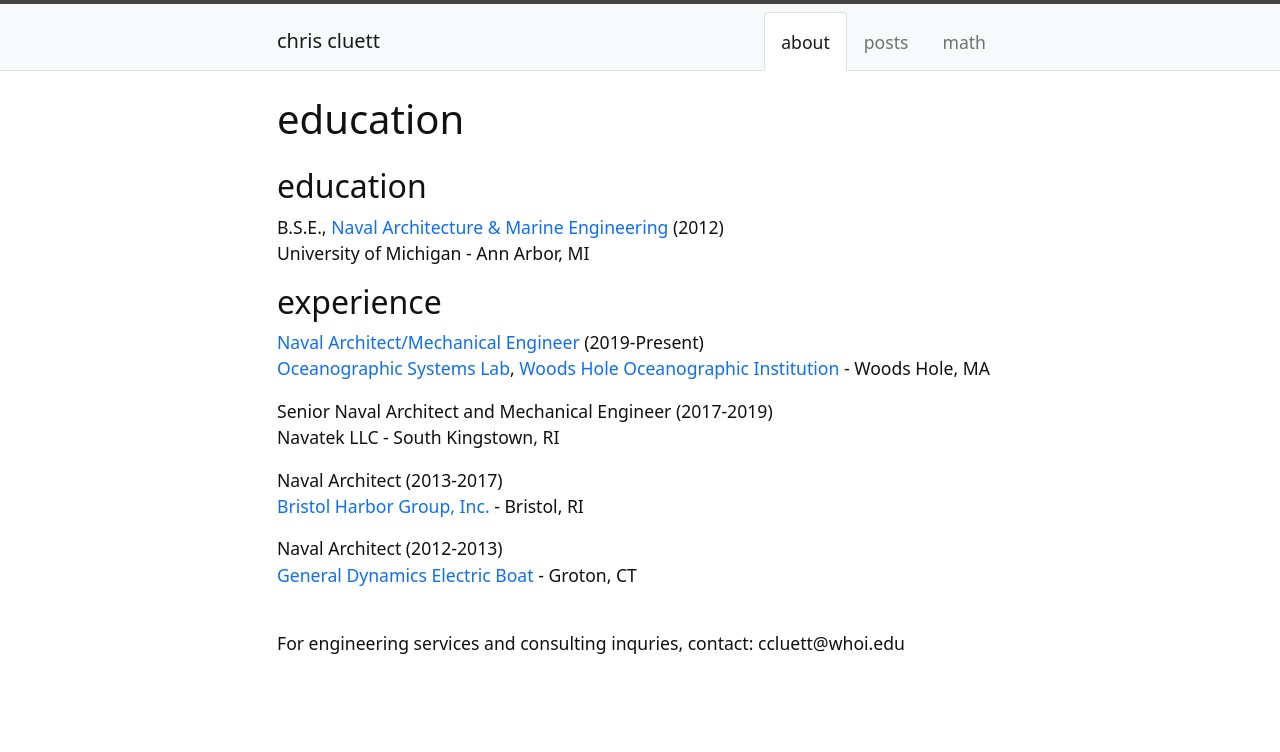
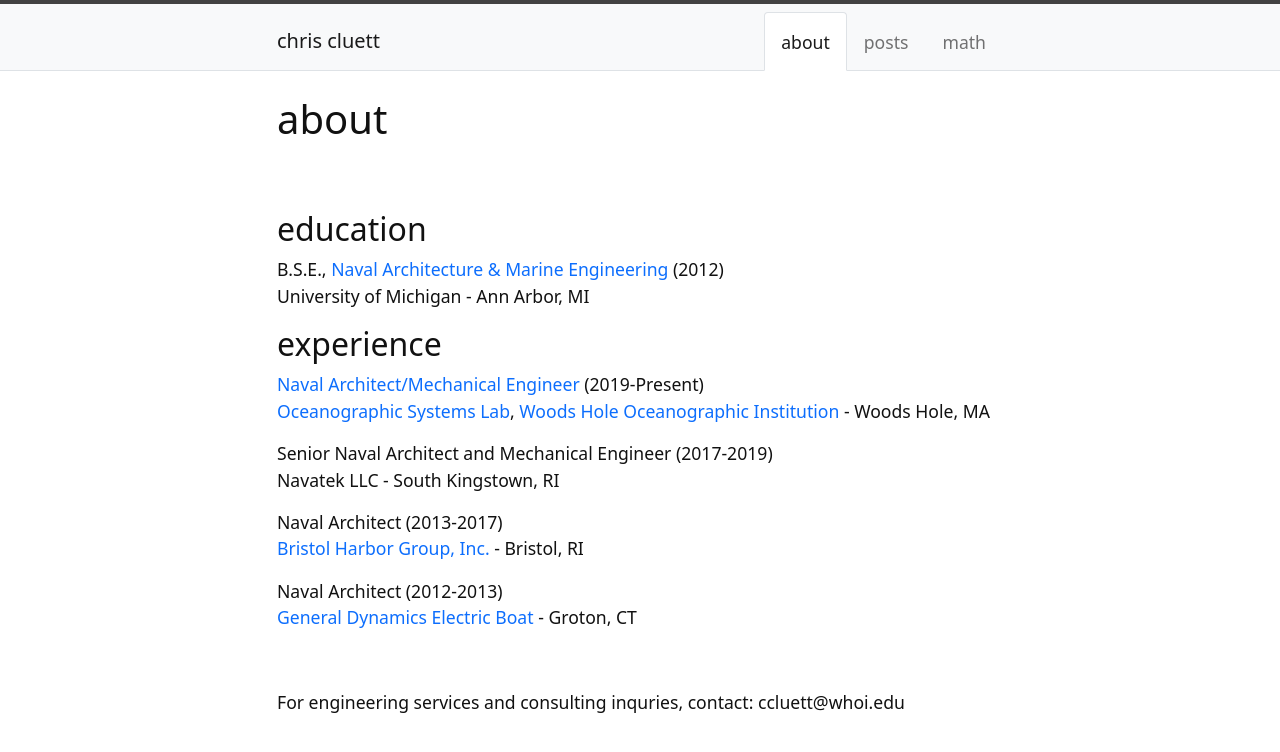
Before and after one commit to ccluett/website, a Jekyll site: the page built from content/0-about.md, in a window 1280 px wide. Shown: the top 752 px of the page. Built offline with Jekyll 4.4.1, drawn with Linux system fonts in a browser that asks for light colours; our own code applies the rules of GitHub Pages for plain Markdown files.

Commit message:
Update 0-about.md

```diff
--- a/content/0-about.md
+++ b/content/0-about.md
@@ -1,7 +1,10 @@
 ---
-title:
+title: about
 nav: about
 ---
+
+<br>
+
 ## education
 B.S.E., [Naval Architecture & Marine Engineering](https://name.engin.umich.edu/) (2012)\
 University of Michigan - Ann Arbor, MI
@@ -19,6 +22,6 @@ Naval Architect (2013-2017)\
 Naval Architect (2012-2013)\
 [General Dynamics Electric Boat](https://www.gdeb.com/) - Groton, CT
 
+<br>
 
-  <br>
 For engineering services and consulting inquries, contact: ccluett@whoi.edu
```
